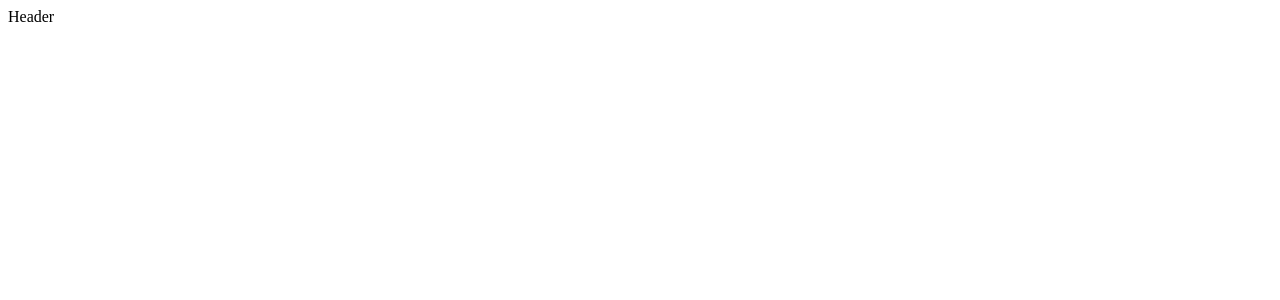
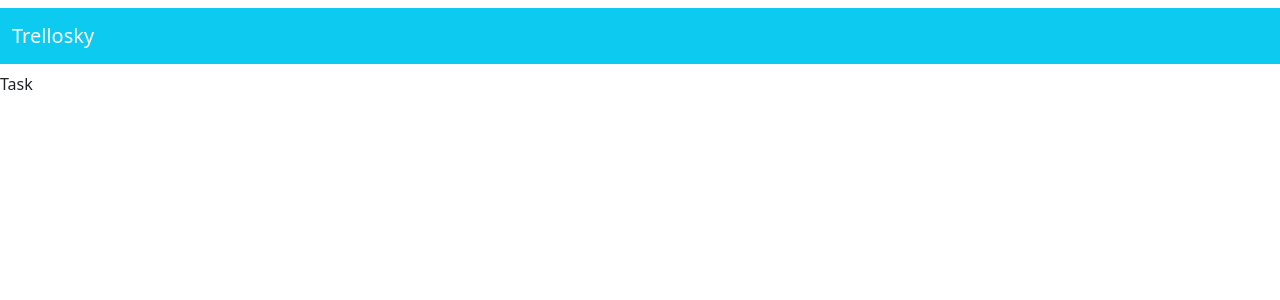
Before and after one commit to camontes/TrelloskyFront, a React (Create React App) app in the folder trellosky/: page / in a window 1280 px wide. Shown: the top 300 px of the page. Built offline with nearby package versions, Linux system fonts and the light colour scheme.

Commit message:
Create Header an task components

```diff
--- a/trellosky/package.json
+++ b/trellosky/package.json
@@ -6,9 +6,12 @@
     "@testing-library/jest-dom": "^5.16.5",
     "@testing-library/react": "^13.4.0",
     "@testing-library/user-event": "^13.5.0",
+    "axios": "^1.2.2",
+    "bootstrap": "^5.2.3",
     "react": "^18.2.0",
     "react-dom": "^18.2.0",
     "react-scripts": "5.0.1",
+    "reactstrap": "^9.1.5",
     "web-vitals": "^2.1.4"
   },
   "scripts": {
--- a/trellosky/src/App.js
+++ b/trellosky/src/App.js
@@ -1,5 +1,6 @@
 import React from "react";
 import HeaderPage from "./pages/HeaderPage";
+import TaskPage from "./pages/TaskPage";
 
 const App = () =>{
 
@@ -7,6 +8,7 @@ const App = () =>{
     return (
         <>
             <HeaderPage />
+            <TaskPage />
         </>
     );
 }
--- a/trellosky/src/components/Header.js
+++ b/trellosky/src/components/Header.js
@@ -1,11 +1,20 @@
 import React from "react";
+import {Navbar, NavbarBrand} from 'reactstrap';
 
 const Header = () => {
 
     return(
-        <div>
-            Header
-        </div>
+        <>
+        <Navbar
+                className="my-2"
+                color="info"
+                dark
+            >
+                <NavbarBrand href="/">
+                    Trellosky
+                </NavbarBrand>
+        </Navbar>
+        </>
     );
 }
 
--- /dev/null
+++ b/trellosky/src/components/Task.js
@@ -0,0 +1,12 @@
+import React from "react";
+
+const Task = () => {
+
+    return (
+        <div>
+            Task
+        </div>
+    );
+}
+
+export default Task;
--- /dev/null
+++ b/trellosky/src/components/TaskList.js
@@ -0,0 +1,11 @@
+import React from "react";
+import Task from "./Task";
+
+const TaskList = () => {
+
+    return(
+        <Task />
+    );
+}
+
+export default TaskList;
--- /dev/null
+++ b/trellosky/src/containers/TaskContainer.js
@@ -0,0 +1,11 @@
+import React from "react";
+import TaskList from "../components/TaskList";
+
+const TaskContainer = () => {
+
+    return (
+        <TaskList />
+    );
+}
+
+export default TaskContainer;
--- a/trellosky/src/index.js
+++ b/trellosky/src/index.js
@@ -1,4 +1,5 @@
 import React from "react";
+import 'bootstrap/dist/css/bootstrap.min.css';
 import ReactDOM  from "react-dom/client";
 
 import App from './App'
--- /dev/null
+++ b/trellosky/src/pages/TaskPage.js
@@ -0,0 +1,11 @@
+import React from "react";
+import TaskContainer from "../containers/TaskContainer";
+
+const TaskPage = () => {
+
+    return(
+        <TaskContainer />
+    );
+}
+
+export default TaskPage;
```
Also changed, not shown: trellosky/src/apis/trello.js (added, +7 -0 lines), 1 other file (tests, documents, lock files or other folders).
